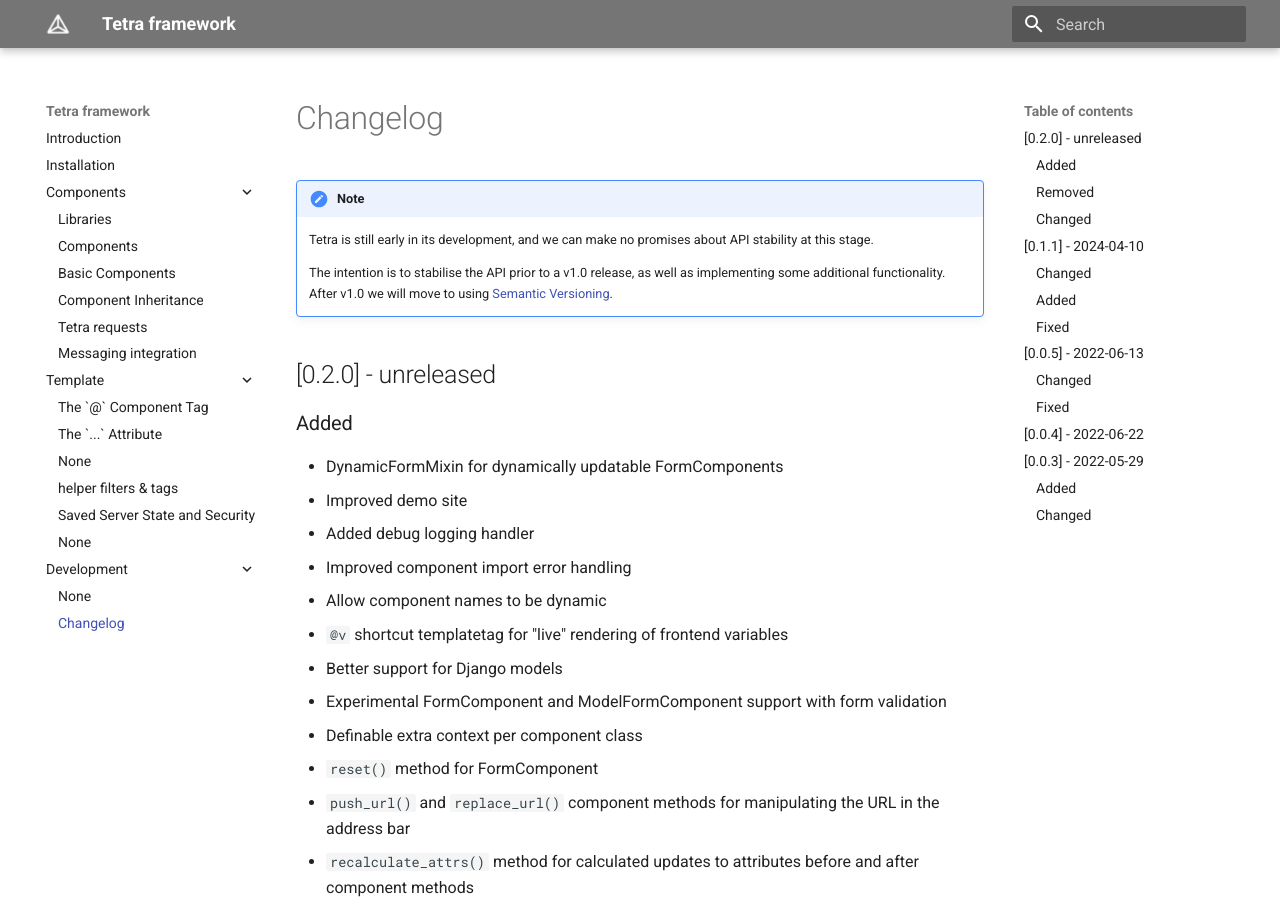
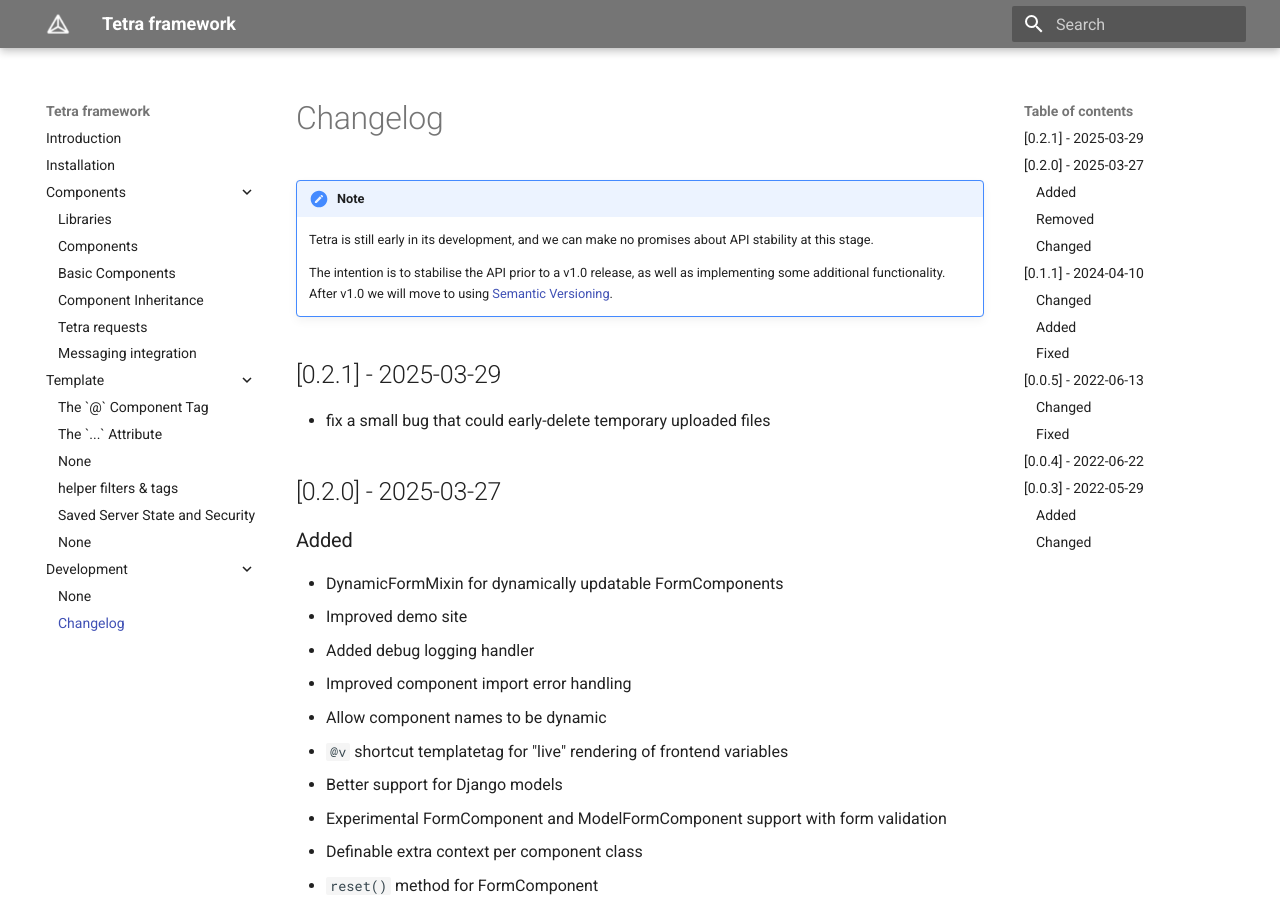
Before and after one commit to tetra-framework/tetra, an MkDocs documentation site: the page built from docs/changelog.md, in a window 1280 px wide and 900 px high. Built offline with MkDocs 1.6.1 and Material for MkDocs 9.7.7, drawn with Linux system fonts in a browser that asks for light colours.

Commit message:
update changelog.md

```diff
--- a/docs/changelog.md
+++ b/docs/changelog.md
@@ -12,7 +12,10 @@
     implementing some additional functionality.
     After v1.0 we will move to using [Semantic Versioning](https://semver.org/spec/v2.0.0.html).
 
-## [0.2.0] - unreleased
+## [0.2.1] - 2025-03-29
+- fix a small bug that could early-delete temporary uploaded files
+
+## [0.2.0] - 2025-03-27
 ### Added
 - DynamicFormMixin for dynamically updatable FormComponents
 - Improved demo site
```
